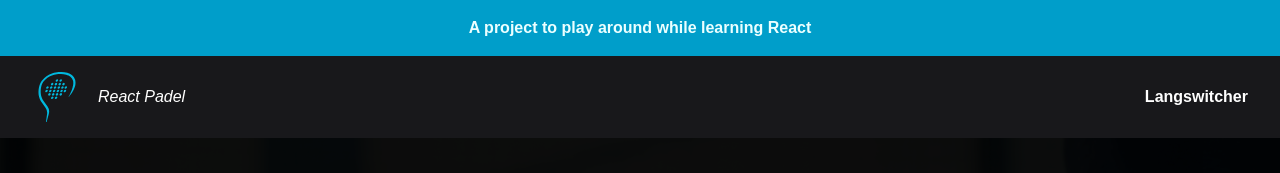
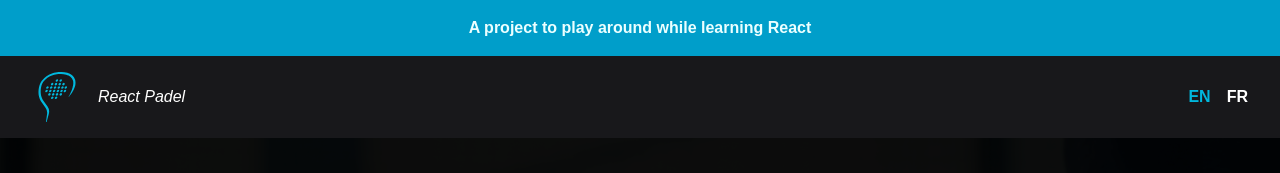
Before and after one commit to Meuss/react-padel, a React (Vite) app: page / in a window 1280 px wide. Shown: the top 173 px of the page. Built offline with nearby package versions, Linux system fonts and the light colour scheme.

Commit message:
🌐 i18n

```diff
--- a/package.json
+++ b/package.json
@@ -20,8 +20,12 @@
   "dependencies": {
     "@reduxjs/toolkit": "^1.9.5",
     "@tanstack/react-query": "^4.29.3",
+    "i18next": "^22.4.15",
+    "i18next-browser-languagedetector": "^7.0.1",
+    "i18next-http-backend": "^2.2.0",
     "react": "^18.2.0",
     "react-dom": "^18.2.0",
+    "react-i18next": "^12.2.2",
     "react-redux": "^8.0.5",
     "react-router-dom": "^6.10.0",
     "react-youtube": "^10.1.0",
--- a/src/App.tsx
+++ b/src/App.tsx
@@ -2,6 +2,7 @@ import { createRoot } from "react-dom/client";
 import { BrowserRouter, Routes, Route } from "react-router-dom";
 // import { QueryClient, QueryClientProvider } from "@tanstack/react-query";
 import { Provider } from "react-redux";
+import "./i18n";
 import store from "./store";
 import Welcome from "./components/Welcome";
 import Shots from "./components/Shots";
--- a/src/components/Header.tsx
+++ b/src/components/Header.tsx
@@ -1,15 +1,16 @@
 import { Link } from "react-router-dom";
 import { ReactComponent as Logo } from "../images/logo.svg";
 import Burger from "./Burger";
+import { useTranslation } from "react-i18next";
+import LangSwitcher from "./LangSwitcher";
 
 const Header = () => {
+  const { t } = useTranslation();
   return (
     <header>
       <div className="bg-primary-600 py-4">
         <div className="container text-center">
-          <span className="font-bold">
-            A project to play around while learning React
-          </span>
+          <span className="font-bold">{t("header")}</span>
         </div>
       </div>
       <div className="bg-zinc-900 py-4 text-white">
@@ -19,7 +20,9 @@ const Header = () => {
             <i>React&nbsp;Padel</i>
           </Link>
           <Burger />
-          <div className="hidden font-bold md:block">Langswitcher</div>
+          <div className="hidden font-bold md:block">
+            <LangSwitcher />
+          </div>
         </div>
       </div>
     </header>
--- /dev/null
+++ b/src/components/LangSwitcher.tsx
@@ -0,0 +1,31 @@
+import { useTranslation } from "react-i18next";
+
+const LanguageSwitcher = () => {
+  const { i18n } = useTranslation();
+
+  const changeLanguage = (language: string) => {
+    i18n.changeLanguage(language).catch((error) => {
+      console.error("Error changing language:", error);
+    });
+  };
+
+  const langBtn = (language: string) => {
+    return (
+      <button
+        className={i18n.language === language ? "text-primary-500" : ""}
+        onClick={() => changeLanguage(language)}
+      >
+        {language.toUpperCase()}
+      </button>
+    );
+  };
+
+  return (
+    <div className="flex gap-4">
+      {langBtn("en")}
+      {langBtn("fr")}
+    </div>
+  );
+};
+
+export default LanguageSwitcher;
--- /dev/null
+++ b/src/i18n.js
@@ -0,0 +1,28 @@
+import i18n from "i18next";
+import { initReactI18next } from "react-i18next";
+import translationEN from "./locales/en/translation.json";
+import translationFR from "./locales/fr/translation.json";
+
+const resources = {
+  en: {
+    translation: translationEN,
+  },
+  fr: {
+    translation: translationFR,
+  },
+};
+
+i18n
+  .use(initReactI18next)
+  // https://www.i18next.com/overview/configuration-options
+  .init({
+    resources,
+    fallbackLng: "en",
+    // debug: true,
+
+    interpolation: {
+      escapeValue: false,
+    },
+  });
+
+export default i18n;
--- /dev/null
+++ b/src/locales/en/translation.json
@@ -0,0 +1,3 @@
+{
+  "header": "A project to play around while learning React"
+}
--- /dev/null
+++ b/src/locales/fr/translation.json
@@ -0,0 +1,3 @@
+{
+  "header": "Un projet pour s'amuser en testant React"
+}
```
Also changed, not shown: 2 other files (tests, documents, lock files or other folders).
